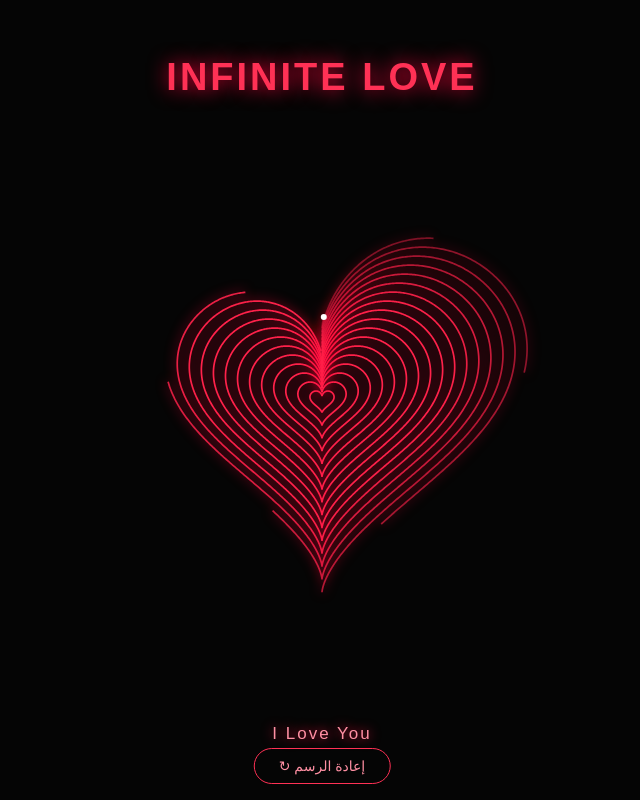
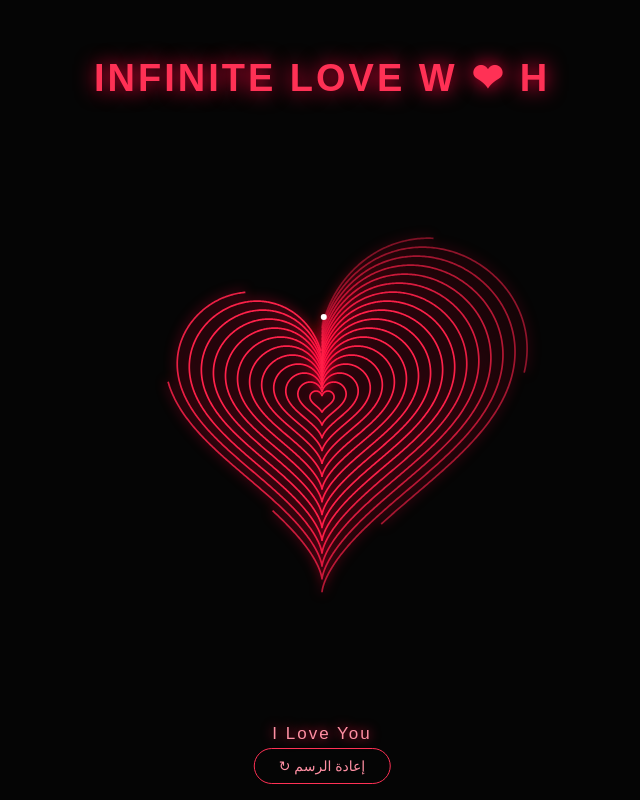
Before and after one commit to sonagg5/I-Love-You-, a plain HTML site: page index.html in a window 1280 px wide. Shown: the whole page, without its empty margins (318-958 px from the left). Drawn offline with Linux system fonts and the light colour scheme.

Commit message:
Update index.html

```diff
--- a/index.html
+++ b/index.html
@@ -82,7 +82,7 @@ button {
 
 <body>
 <div class="container">
-    <h1>INFINITE LOVE</h1>
+    <h1>INFINITE LOVE W ❤ H </h1>
     <canvas id="heart"></canvas>
     <div class="message">I Love You</div>
     <button id="restart">إعادة الرسم ↻</button>
```
